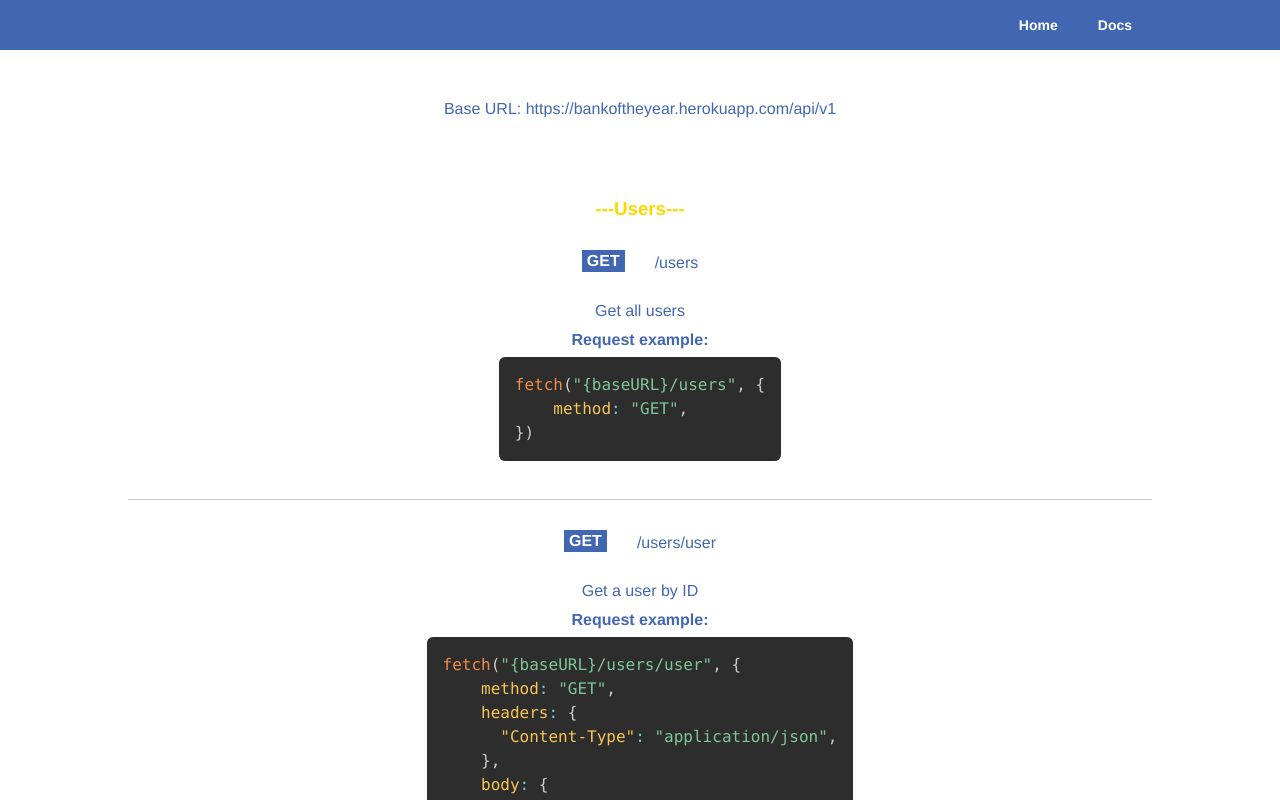
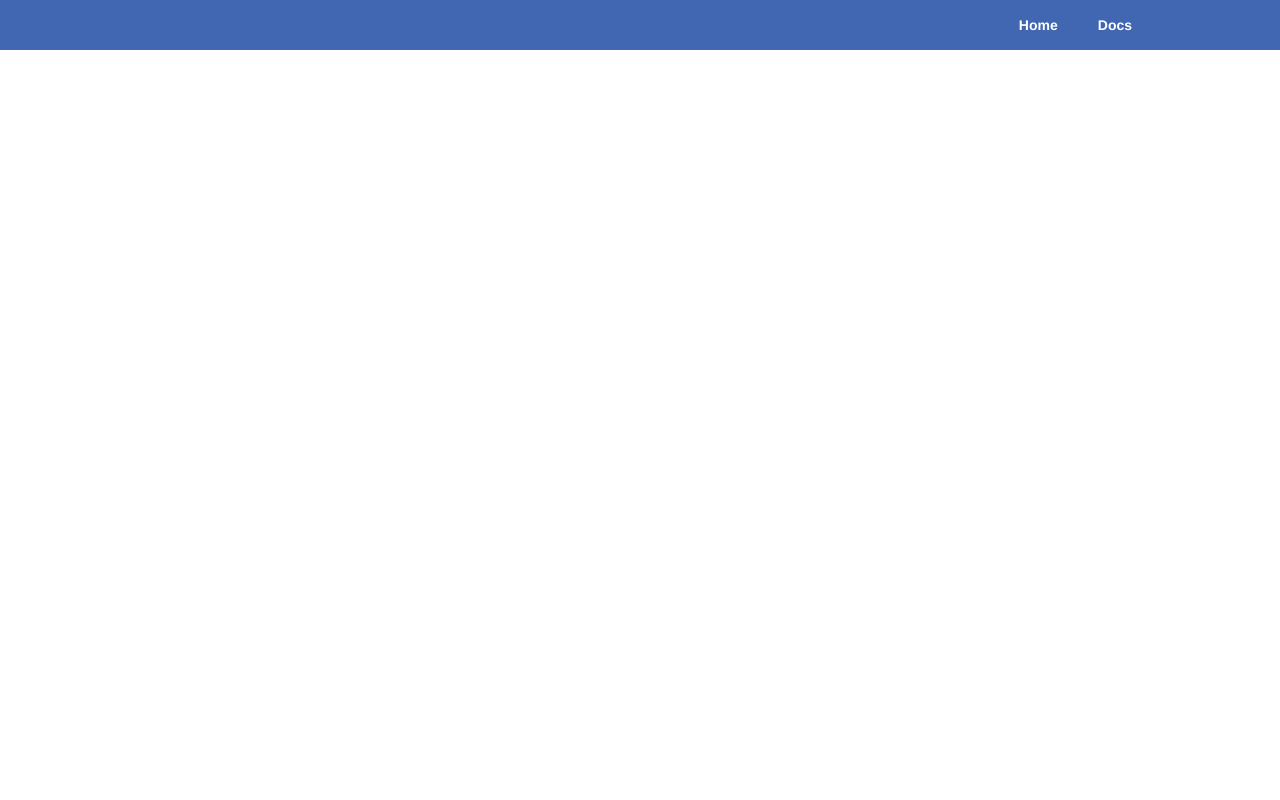
Before and after one commit to bnGil/bank-api2.0, a React (Create React App) app in the folder client/: page /api/v1 in a window 1280 px wide. Shown: the top 800 px of the page. Built offline with nearby package versions, Linux system fonts and the light colour scheme.

Commit message:
changed docs endpoint to be docs instead of api/v1

```diff
--- a/client/src/App.js
+++ b/client/src/App.js
@@ -12,7 +12,7 @@ function App() {
         <Header />
         <Switch>
           <Route exact path="/" component={Homepage} />
-          <Route exact path="/api/v1" component={Docs} />
+          <Route exact path="/docs" component={Docs} />
         </Switch>
       </Router>
     </>
--- a/client/src/components/header/Header.jsx
+++ b/client/src/components/header/Header.jsx
@@ -10,7 +10,7 @@ function Header() {
           <NavLink className="navlink" exact to="/">
             Home
           </NavLink>
-          <NavLink className="navlink" to="/api/v1">
+          <NavLink className="navlink" to="/docs">
             Docs
           </NavLink>
         </div>
```
